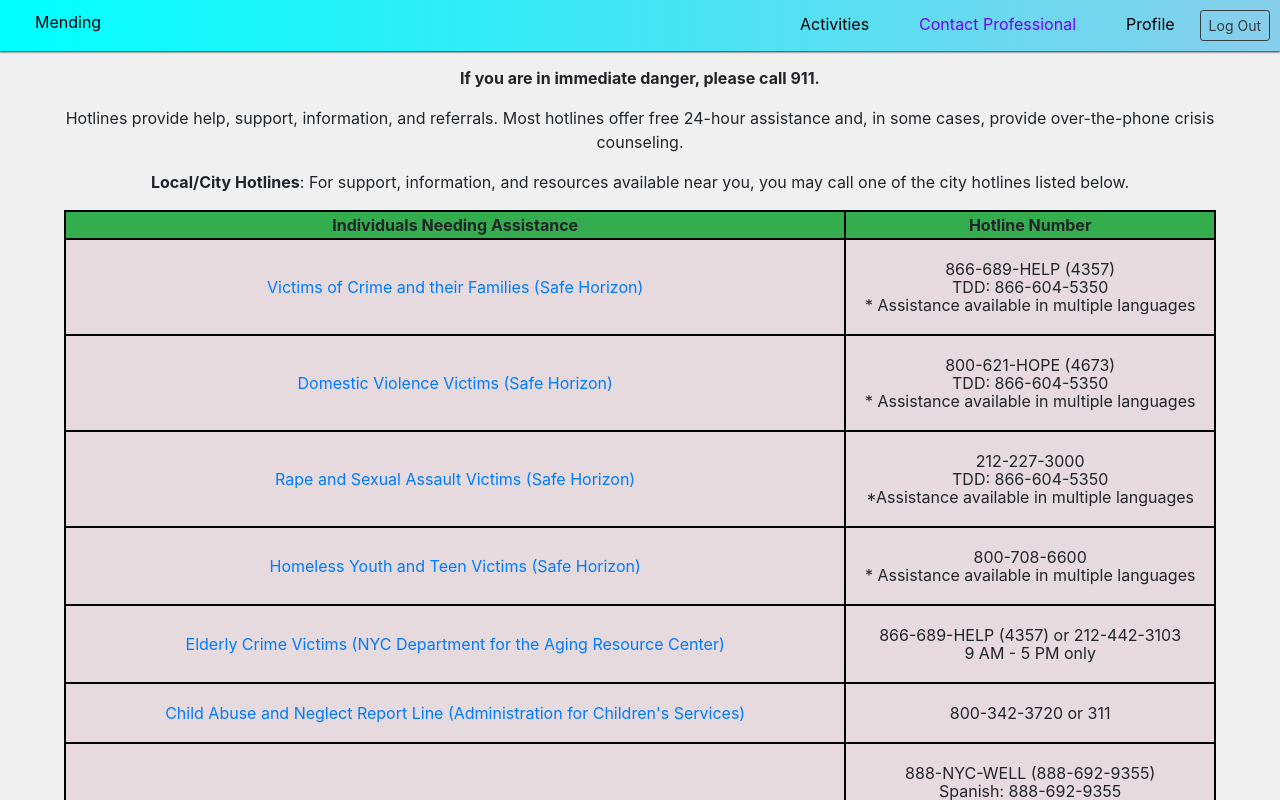
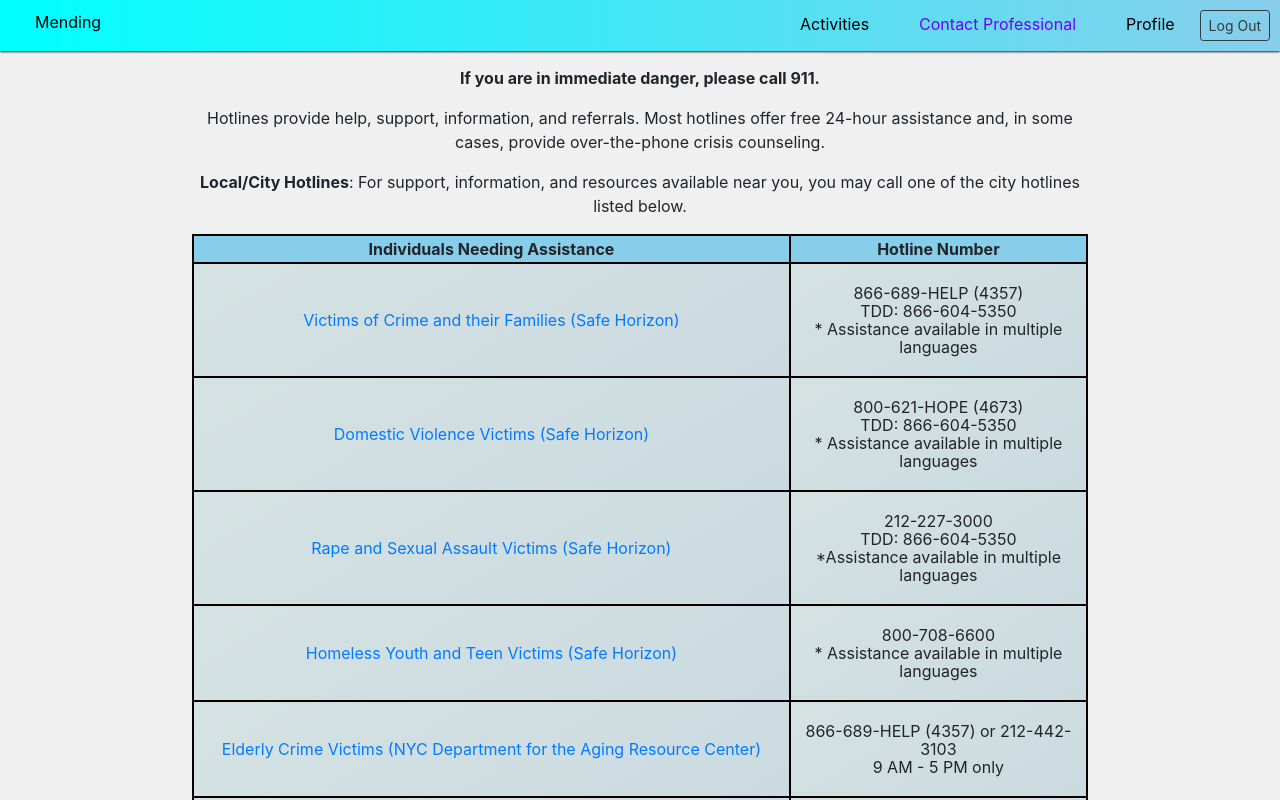
Before and after one commit to TommyLiang1/Capstone_Final_Project, a React (Create React App) app in the folder client/: page /contact in a window 1280 px wide. Shown: the top 800 px of the page. Built offline with nearby package versions, Linux system fonts and the light colour scheme; no server answers; sample sign-in values are in the browser's storage.

Commit message:
Update Contact page css

```diff
--- a/client/src/styles/Contact.css
+++ b/client/src/styles/Contact.css
@@ -2,7 +2,7 @@
     padding: 20px 11px 20px 11px;
     font-size: 16px;
     line-height: 18px;
-    background-color: #e6dadf;
+    background: linear-gradient(150deg, rgb(214, 226, 226), rgb(202, 218, 224));
     border: 2px solid #000000;
 }
 
@@ -13,20 +13,18 @@
 
 table.rt th{
     border: 2px solid #000000;
-    background-color:rgb(52, 173, 78);
+    background:skyblue;
 }
 
 table {
     width: 100%;
-    background-color: transparent;
-    border-spacing: 0;
 }
 
 .contact-container {
     align-items: center;
     justify-content: center;
     text-align: center;
-    width: 90%;
+    width: 70%;
     margin: auto;
     margin-top: 15px;
 }
```
